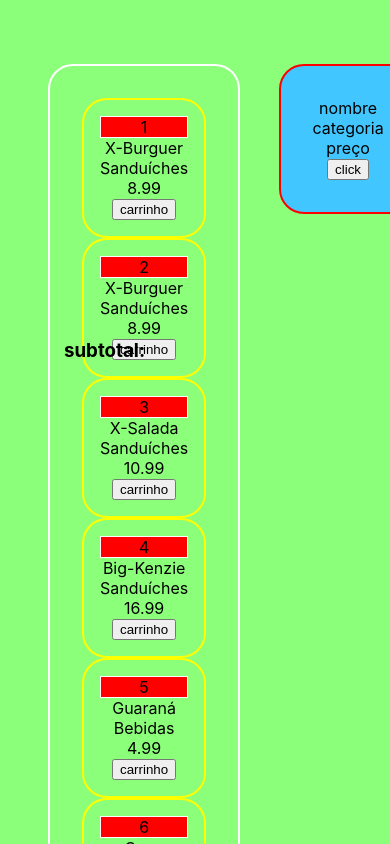
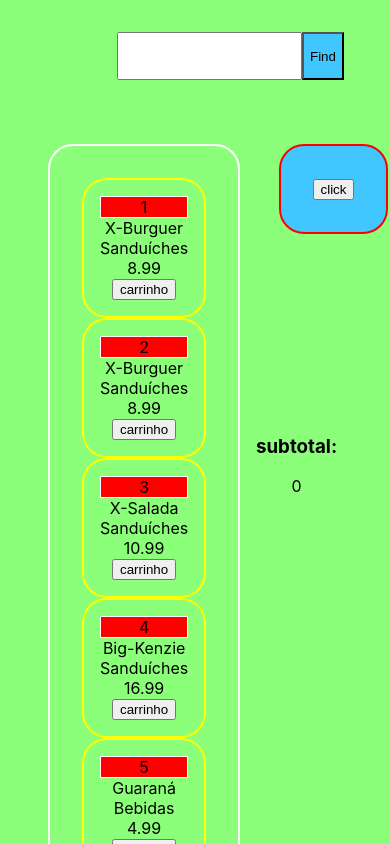
Before and after one commit to Kenzie-Academy-Brasil-Developers/react-entrega-s1-hamburgueria-da-kenzie-Glen1986, a React (Create React App) app: page / in a window 390 px wide. Shown: the top 844 px of the page. Built offline with nearby package versions, Linux system fonts and the light colour scheme.

Commit message:
Hamburger

```diff
--- a/src/App.css
+++ b/src/App.css
@@ -33,10 +33,7 @@ body{
   .ContainerMenu{
 flex-direction:row;
 }
-  .product{
-  margin-top:4rem;
-  left:80%;
-  }
+
 }
 @media (prefers-reduced-motion: no-preference) {
   .App-logo {
--- a/src/App.js
+++ b/src/App.js
@@ -1,6 +1,7 @@
 import MenuContainer from './components/MenuContainer'
 import Product from './components/Product'
 import Subtotal from './components/Subtotal'
+import NavBar from './components/NavBar'
 import './App.css';
 import { useState } from 'react'
 
@@ -17,21 +18,41 @@ function App() {
 
 const [filteredProducts, setFilteredProducts] = useState([]);
 
-//const [currentSale, setCurrentSale] = useState([])
-const [cartTotal, setCartTotal] = useState(0)
+const [currentSale, setCurrentSale] = useState([]);
+const [cartTotal, setCartTotal] = useState(0);
+const [userInput, setUserInput]=useState("");
+
 
 const  showProducts = (e) =>{
   setFilteredProducts([...filteredProducts, products.filter(item =>item.name === e)]
     //console.log(products.filter(item =>item.name === e))
   )
+};
+ const  handleClick = (e) =>{
+     var newObj = products.find((item) =>item.id === e);
+     console.log(newObj.price)
+     console.log(e)
+   setCurrentSale(
+     [...currentSale, [newObj.name,<br/>, newObj.category,<br/>, newObj.price,<br/>]]
+   )
 }
-// const  handleClick = (productId) =>{
-
-//}
+const suma = ({newObj}) =>{
+    var cunt = newObj.map(item => item === item.price).reduce((a,b)=> a+b)
+  setCartTotal(
+    [cartTotal,  cunt]
+  )
+}
 return (
+  <>
+      <NavBar
+        filteredProducts={filteredProducts}
+        setFilteredProducts={setFilteredProducts}
+        showProducts= {showProducts}
+        userInput = {userInput}
+        setUserInput = { setUserInput }
+      ></NavBar>
   <div className="App">
     <div className="ContainerMenu">
-
        <MenuContainer
           products={products}
           setProducts={setProducts}
@@ -40,6 +61,8 @@ return (
           category={products.category='Sanduíches' }
           price={products.price= 8.99 }
           showProducts = {showProducts}
+          handleClick={handleClick}
+
         />
        <MenuContainer
           products={products}
@@ -49,6 +72,7 @@ return (
           category={products.category='Sanduíches' }
           price={products.price= 8.99 }
           showProducts = {showProducts}
+          handleClick={handleClick}
         />
         <MenuContainer
           products={products}
@@ -58,6 +82,7 @@ return (
           category={products.category='Sanduíches' }
           price={products.price= 10.99 }
           showProducts = {showProducts}
+          handleClick={handleClick}
         />
         <MenuContainer
           products={products}
@@ -67,6 +92,7 @@ return (
           category={products.category='Sanduíches' }
           price={products.price= 16.99 }
           showProducts = {showProducts}
+          handleClick={handleClick}
         />
         <MenuContainer
           products={products}
@@ -76,6 +102,7 @@ return (
           category={products.category='Bebidas' }
           price={products.price= 4.99 }
           showProducts = {showProducts}
+          handleClick={handleClick}
         />
         <MenuContainer
           products={products}
@@ -85,6 +112,7 @@ return (
           category={products.category='Bebidas' }
           price={products.price= 4.99 }
           showProducts = {showProducts}
+          handleClick={handleClick}
         />
         <MenuContainer
           products={products}
@@ -94,6 +122,7 @@ return (
           category={products.category='Bebidas' }
           price={products.price= 4.99 }
           showProducts = {showProducts}
+          handleClick={handleClick}
         />
 
 
@@ -119,14 +148,18 @@ return (
         />
         **/}
             </div>
-       <Product></Product>
+       <Product
+         currentSale = { currentSale }
+         setCurrentSale = { setCurrentSale }
+       ></Product>
     <div>
       <Subtotal
-        filteredProducts = { filteredProducts }
+        cartTotal = {cartTotal}
       ></Subtotal>
     </div>
 
     </div>
+    </>
   );
 }
 
--- a/src/components/MenuContainer/index.js
+++ b/src/components/MenuContainer/index.js
@@ -1,14 +1,14 @@
 import './style.css'
-const MenuContainer =({showProducts,products, setProduct, name, id, category, price})=>{
+const MenuContainer =({showProducts,products, setProduct, name, id, suma, category, price, handleClick})=>{
 
 
   return(
   <div className="block">
-    <div className="id">{id /*products.map(item => item = item.id)*/}</div>
+    <div className="id">{id}</div>
     <div className="nombre">{name/*products.map(item => item = item.name)*/}</div>
     <div className="categoria">{category/*products.map(item => item = item.category)*/}</div>
     <div className="precio">{price/*products.map(item => item = item.id)}price*/}</div>
-    <button className="precio" onClick = {e=>showProducts(name)}>carrinho</button>
+    <button className="precio" onClick = {e=>handleClick(id)}>carrinho</button>
   </div>
   )
 }
--- a/src/components/Product/index.js
+++ b/src/components/Product/index.js
@@ -1,10 +1,8 @@
 import './style.css'
-const Product =()=>{
+const Product =( {currentSale} )=>{
   return(
   <section className="product">
-    <div className="nombre">nombre</div>
-    <div className="categoria">categoria</div>
-    <div className="precio">preço</div>
+    <div className="nombre">{currentSale}</div>
     <button>click</button>
   </section>
   )
--- a/src/components/Product/style.css
+++ b/src/components/Product/style.css
@@ -3,15 +3,24 @@
   border:2px solid red;
   border-radius:25px;
   padding:2rem;
-  margin: -10rem 4rem 0 4rem ;
+  margin: -5rem 4rem 0 4rem ;
   position: fixed;
   left:55%;
 
 }
-
+@media (min-width:1061px){
+  .product{
+    top:4rem;
+  }
+}
+@media  (max-width:1060px){
+  .product{
+    top:-14rem;
+  }
+}
 @media (min-width:760px){
   .product{
-  margin-top:-2rem;
-  left:75%;
+    margin-top:9rem;
+    left:75%;
   }
 }
--- a/src/components/Subtotal/index.js
+++ b/src/components/Subtotal/index.js
@@ -1,9 +1,9 @@
 import './style.css'
-const Subtotal =({filteredProducts})=>{
+const Subtotal =({cartTotal})=>{
   return(
   <section className="subtotal">
     <h3>subtotal:</h3>
-    <p> {filteredProducts.name}</p>
+    <p> {cartTotal}</p>
   </section>
   )
 }
--- a/src/components/Subtotal/style.css
+++ b/src/components/Subtotal/style.css
@@ -1,6 +1,12 @@
 .subtotal{
-  position: absolute;
-  left:4rem;
-  top:20rem;
-
+  position: fixed;
+  left:16rem;
+  top:26rem;
 }
+@media ( min-width: 760px ){
+  .subtotal{
+    position: absolute;
+    left: 4rem;
+    top: 24rem;
+  }
+}
--- a/src/components/navBar/index.js
+++ b/src/components/navBar/index.js
@@ -0,0 +1,13 @@
+import './style.css'
+const NavBar = ({userInput, setUserInput, showProducts, filteredProducts, setFilteredProducts}) =>{
+  return(
+  <form action="Get">
+    <input value={userInput}
+           onChange={e=>setUserInput(e.target.value)}
+           type="text"
+    />
+    <button className="NavBar" onClick = {(e) => showProducts}>Find</button>
+  </form>
+  )
+}
+export default NavBar;
--- /dev/null
+++ b/src/components/navBar/style.css
@@ -0,0 +1,14 @@
+form{
+  height:3rem;
+  display: flex;
+  margin: 2rem 30%;
+}
+button.NavBar{
+  width:6rem;
+  background-color: #42c6ff;
+}
+@media (min-width: 760px){
+  form{
+    margin: 2rem 40%;
+  }
+}
```
Also changed, not shown: src/components/Índex.js (deleted, +0 -9 lines).
